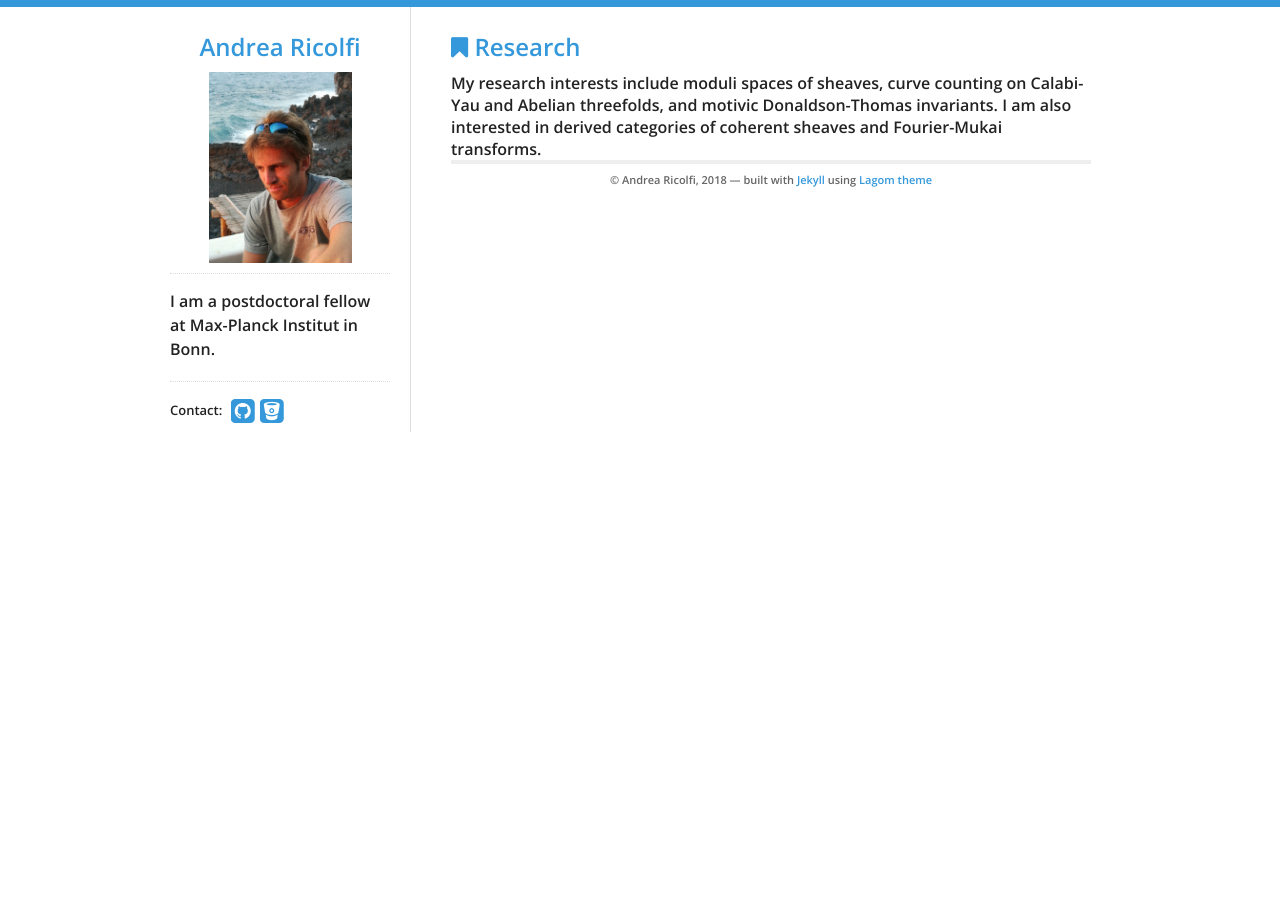
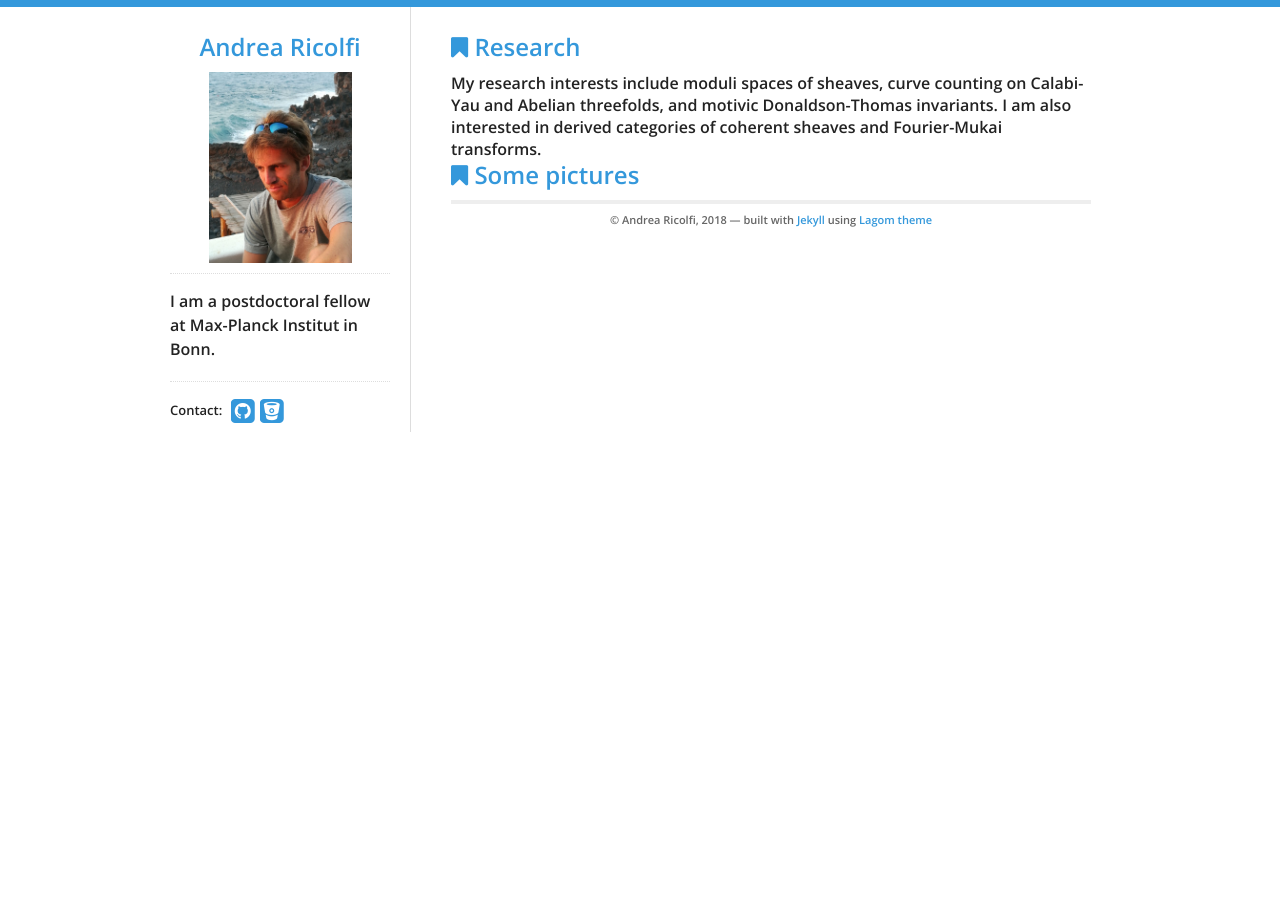
Before and after one commit to atricolfi/atricolfi.github.io, a Jekyll site: the page built from index.html, in a window 1280 px wide. Built offline with Jekyll 4.4.1, drawn with Linux system fonts in a browser that asks for light colours.

Commit message:
Update index.html

```diff
--- a/index.html
+++ b/index.html
@@ -8,4 +8,9 @@
 My research interests include moduli spaces of sheaves, curve counting on Calabi-Yau and Abelian threefolds,
 and motivic Donaldson-Thomas invariants.
 I am also interested in derived categories of coherent sheaves and Fourier-Mukai transforms.
+
+
+<div id="home">
+  <h2><i class="fa fa-bookmark"></i> Some pictures</h2>
+
 </div>
```
